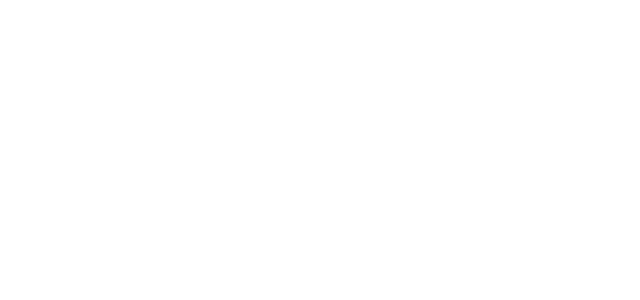
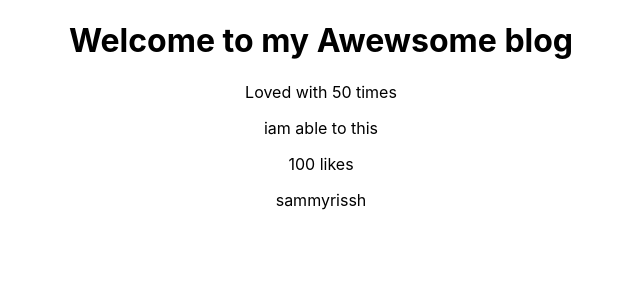
Before and after one commit to 2sammy/React_tutorial, a React (Create React App) app in the folder dojo-blog/: page / in a window 1280 px wide. Shown: the top 300 px of the page, without its empty margins (319-959 px from the left). Built offline with nearby package versions, Linux system fonts and the light colour scheme.

Commit message:
dealing with components

```diff
--- a/dojo-blog/src/App.js
+++ b/dojo-blog/src/App.js
@@ -1,10 +1,20 @@
-import logo from './logo.svg';
+
 import './App.css';
 
 function App() {
+
+  const title = "Welcome to my Awewsome blog"
+  const likes = 50
   return (
     <div className="App">
+      <div className='content'>
+        <h1>{title}</h1>
+        <p>Loved with {likes} times</p>
+        <p>{"iam able to this"}</p>
+        <p>{100} likes</p>
+        <p>{["sammy", "rissh"]}</p>
 
+      </div>
     </div>
   );
 }
```
Also changed, not shown: dojo-blog/src/logo.svg (deleted).
